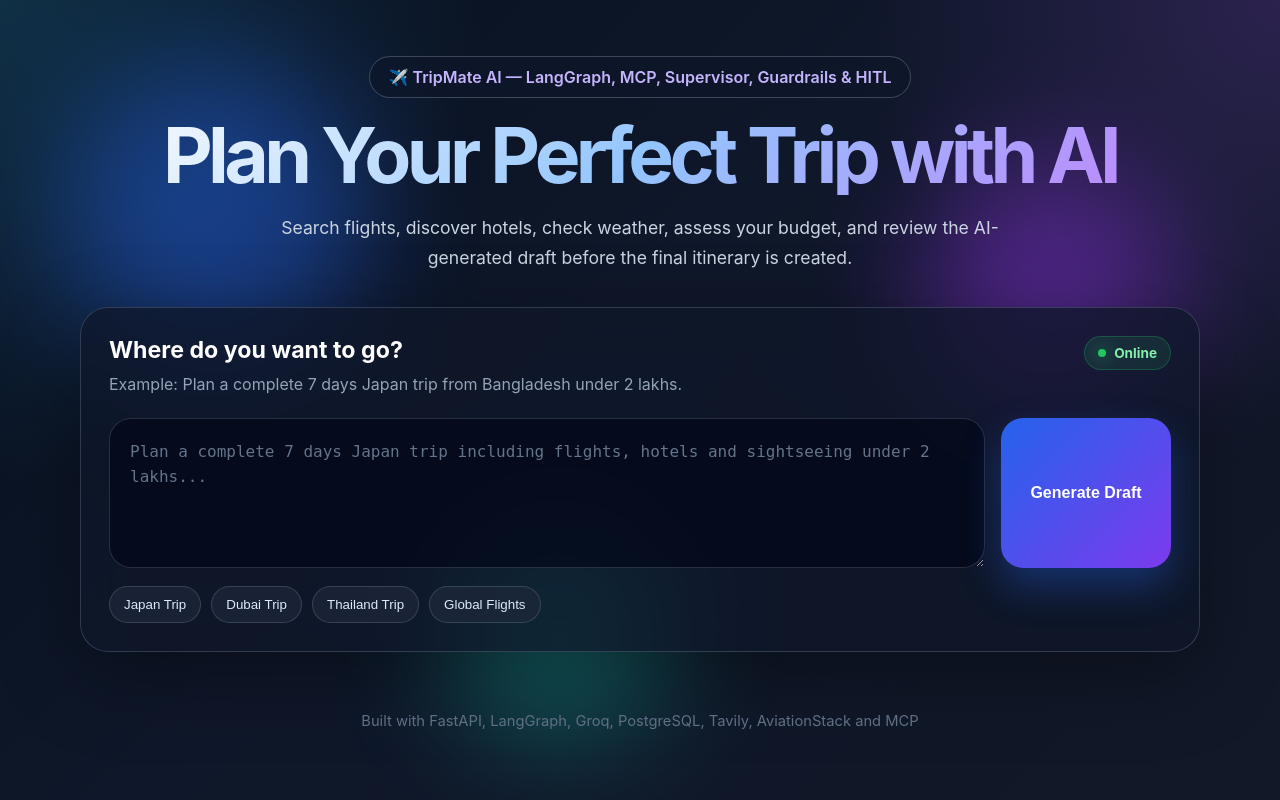
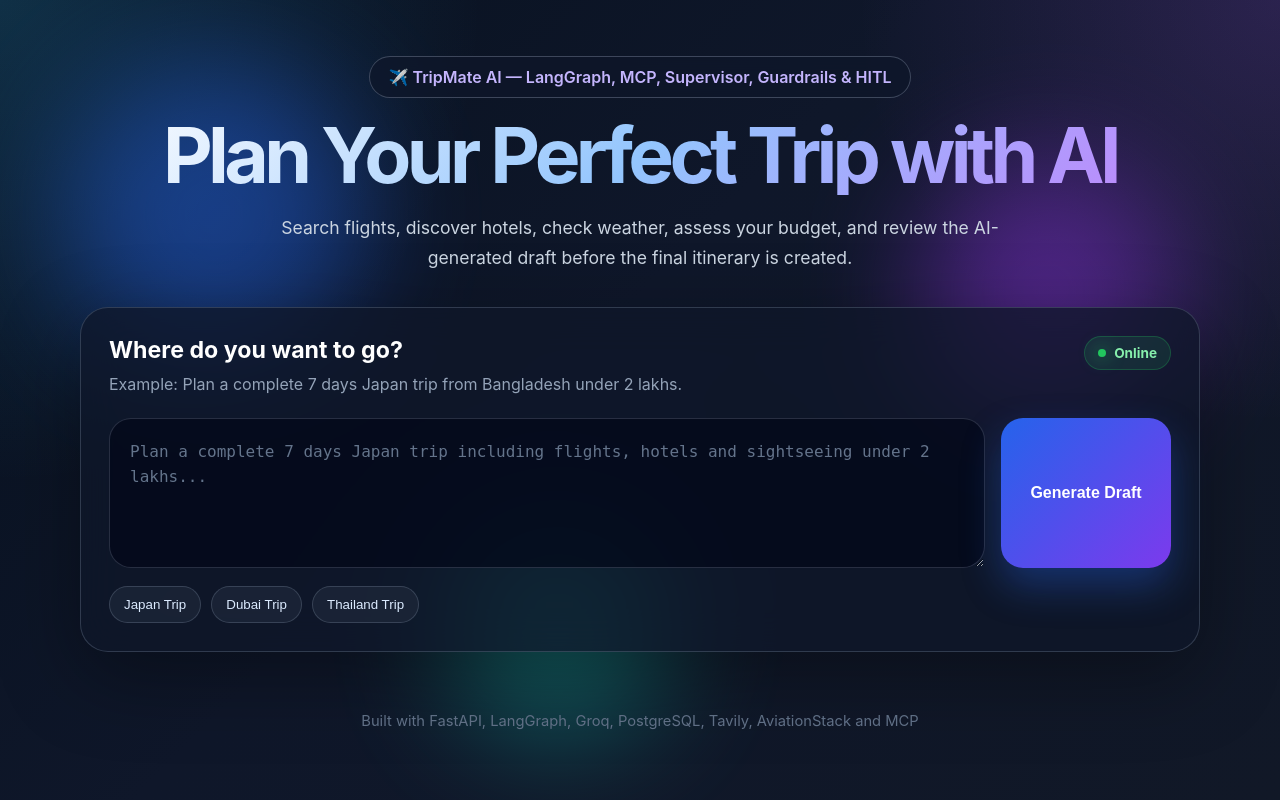
Before and after one commit to riteshsal/Multi-Agent-Travel-Planner, a FastAPI app: page / in a window 1280 px wide. Run offline with FastAPI, Linux system fonts and the light colour scheme; some libraries are stand-ins or nearby versions.

Commit message:
html changes

```diff
--- a/templates/index.html
+++ b/templates/index.html
@@ -59,9 +59,6 @@
         </button>
         <button onclick="setPrompt('Plan a 7 days Thailand trip from Bangladesh with budget hotels and sightseeing.')">
           Thailand Trip
-        </button>
-        <button onclick="setPrompt('Give me all country flight info.')">
-          Global Flights
         </button>
       </div>
     </section>
```
